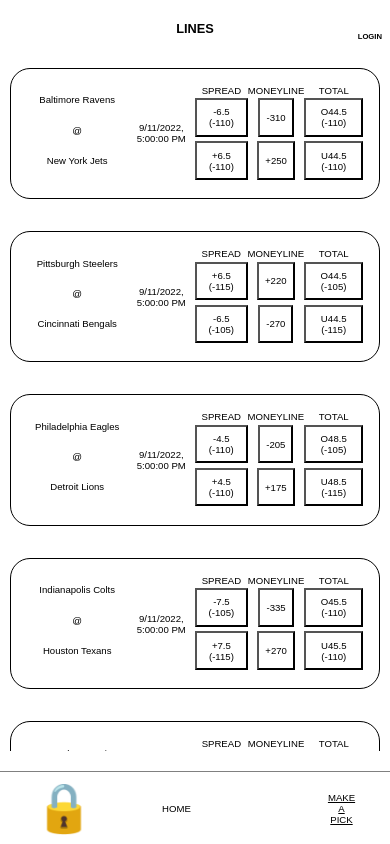
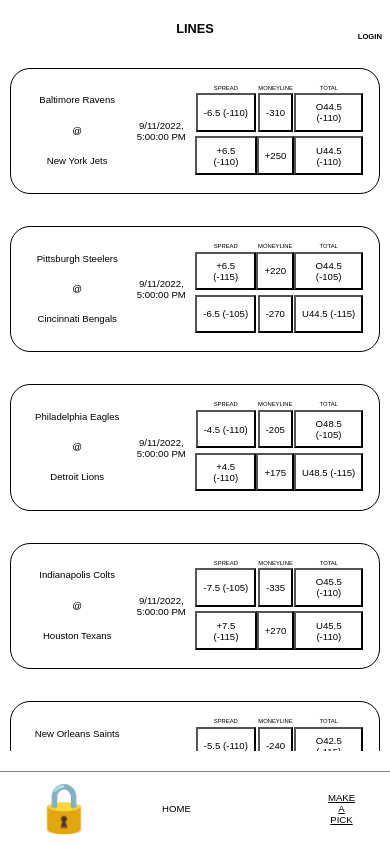
Before and after one commit to agubernikoff/potd, a React (Create React App) app in the folder client/: page /games in a window 390 px wide. Built offline with nearby package versions, Linux system fonts and the light colour scheme; no server answers.

Commit message:
line header font size on mobile

```diff
--- a/client/src/index.css
+++ b/client/src/index.css
@@ -267,6 +267,11 @@
     font-size: 0.9em;
   }
 }
+@media screen and (max-width: 400px) {
+  .line-header {
+    font-size: 1.5vw;
+  }
+}
 
 @-moz-keyframes rotateY {
   100% {
```
